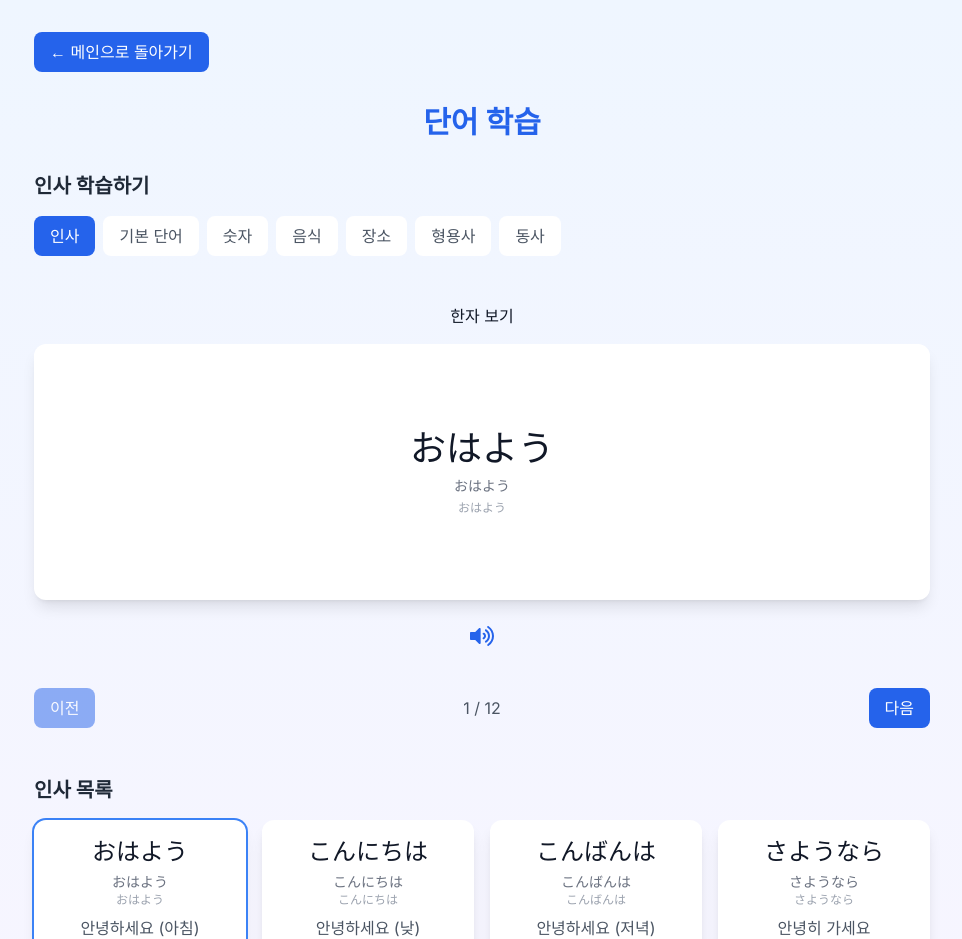
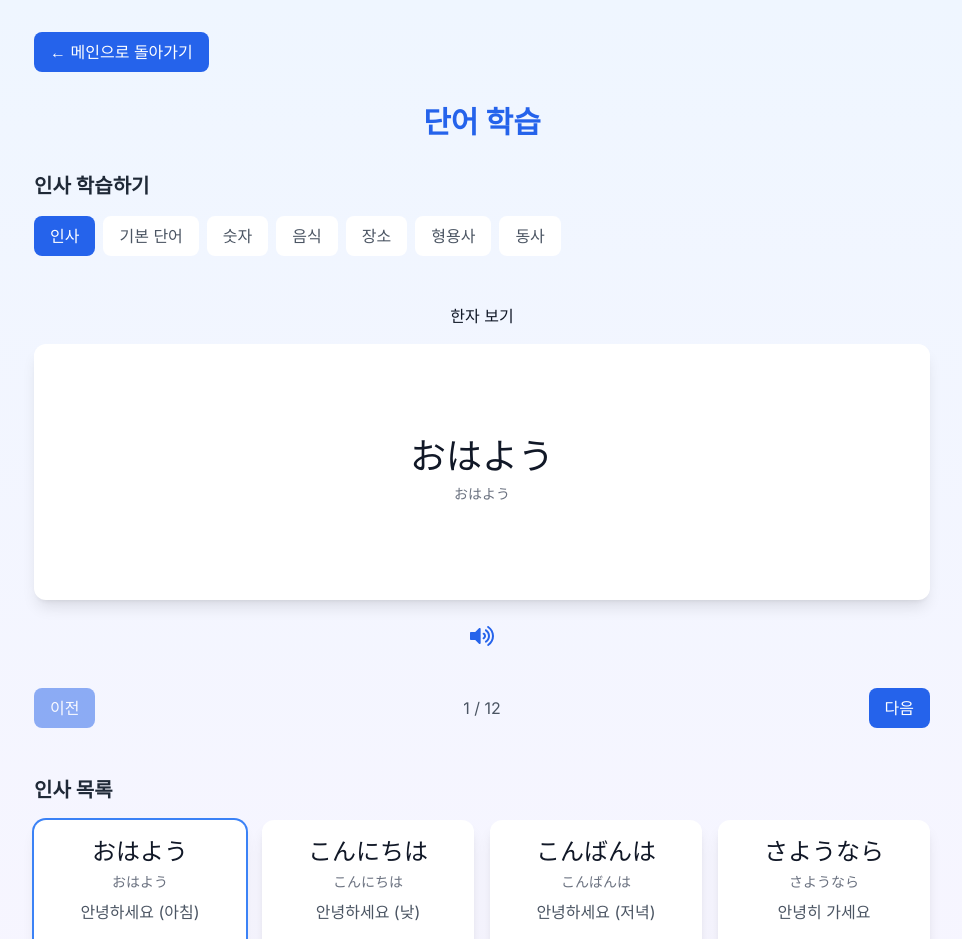
Before and after one commit to tmvls123/japanstudy, a Next.js app: page /vocabulary in a window 1280 px wide. Shown: the top 939 px of the page, without its empty margins (158-1120 px from the left). Built offline with nearby package versions, Linux system fonts and the light colour scheme.

Commit message:
단어와 문장 학습 페이지의 발음 표기를 한국어로 변경

```diff
--- a/src/app/sentences/page.tsx
+++ b/src/app/sentences/page.tsx
@@ -114,7 +114,7 @@ export default function SentencesPage() {
                 {showHiragana ? currentSentence.japanese : currentSentence.hiragana}
               </div>
               <div className="text-gray-400 text-xs mt-1">
-                {currentSentence.hiragana}
+                {currentSentence.pronunciation || currentSentence.romanization}
               </div>
             </div>
           }
@@ -170,7 +170,7 @@ export default function SentencesPage() {
             >
               <span className="text-lg mb-1">{showHiragana ? sentence.hiragana : sentence.japanese}</span>
               <span className="text-sm text-gray-500">{showHiragana ? sentence.japanese : sentence.hiragana}</span>
-              <span className="text-xs text-gray-400 mb-2">{sentence.hiragana}</span>
+              <span className="text-xs text-gray-400 mb-2">{sentence.pronunciation || sentence.romanization}</span>
               <span className="text-gray-600">{sentence.korean}</span>
               <span className="text-sm text-gray-400 mt-2">#{sentence.category}</span>
               <button
--- a/src/app/vocabulary/page.tsx
+++ b/src/app/vocabulary/page.tsx
@@ -114,7 +114,7 @@ export default function VocabularyPage() {
                 {showHiragana ? currentWord.japanese : currentWord.hiragana}
               </div>
               <div className="text-gray-400 text-xs mt-1">
-                {currentWord.hiragana}
+                {currentWord.pronunciation || currentWord.romanization}
               </div>
             </div>
           }
@@ -170,7 +170,7 @@ export default function VocabularyPage() {
             >
               <span className="text-2xl mb-1">{showHiragana ? word.hiragana : word.japanese}</span>
               <span className="text-sm text-gray-500">{showHiragana ? word.japanese : word.hiragana}</span>
-              <span className="text-xs text-gray-400 mb-2">{word.hiragana}</span>
+              <span className="text-xs text-gray-400 mb-2">{word.pronunciation || word.romanization}</span>
               <span className="text-gray-600">{word.korean}</span>
               <button
                 onClick={(e) => speak(showHiragana ? word.hiragana : word.japanese, e)}
```
